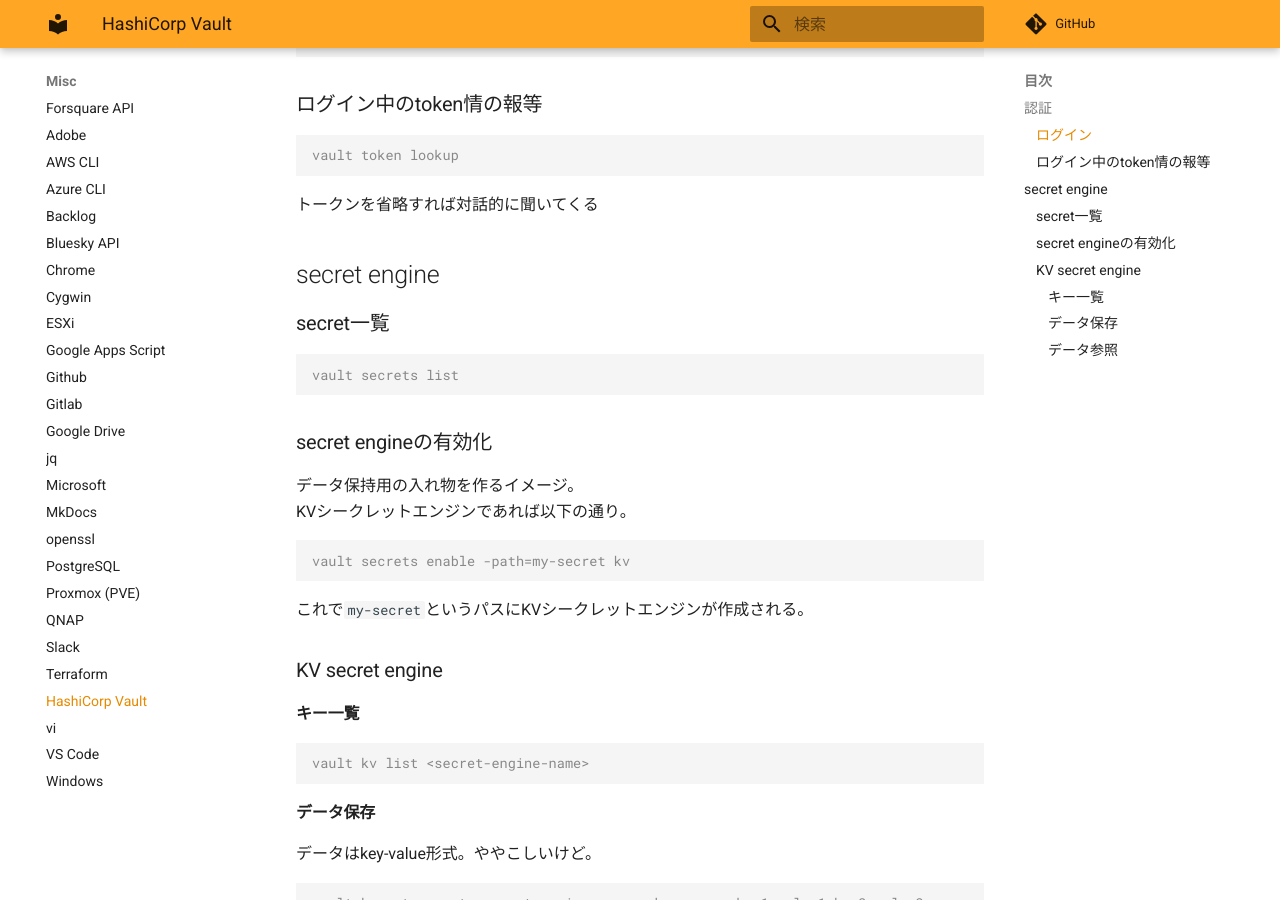
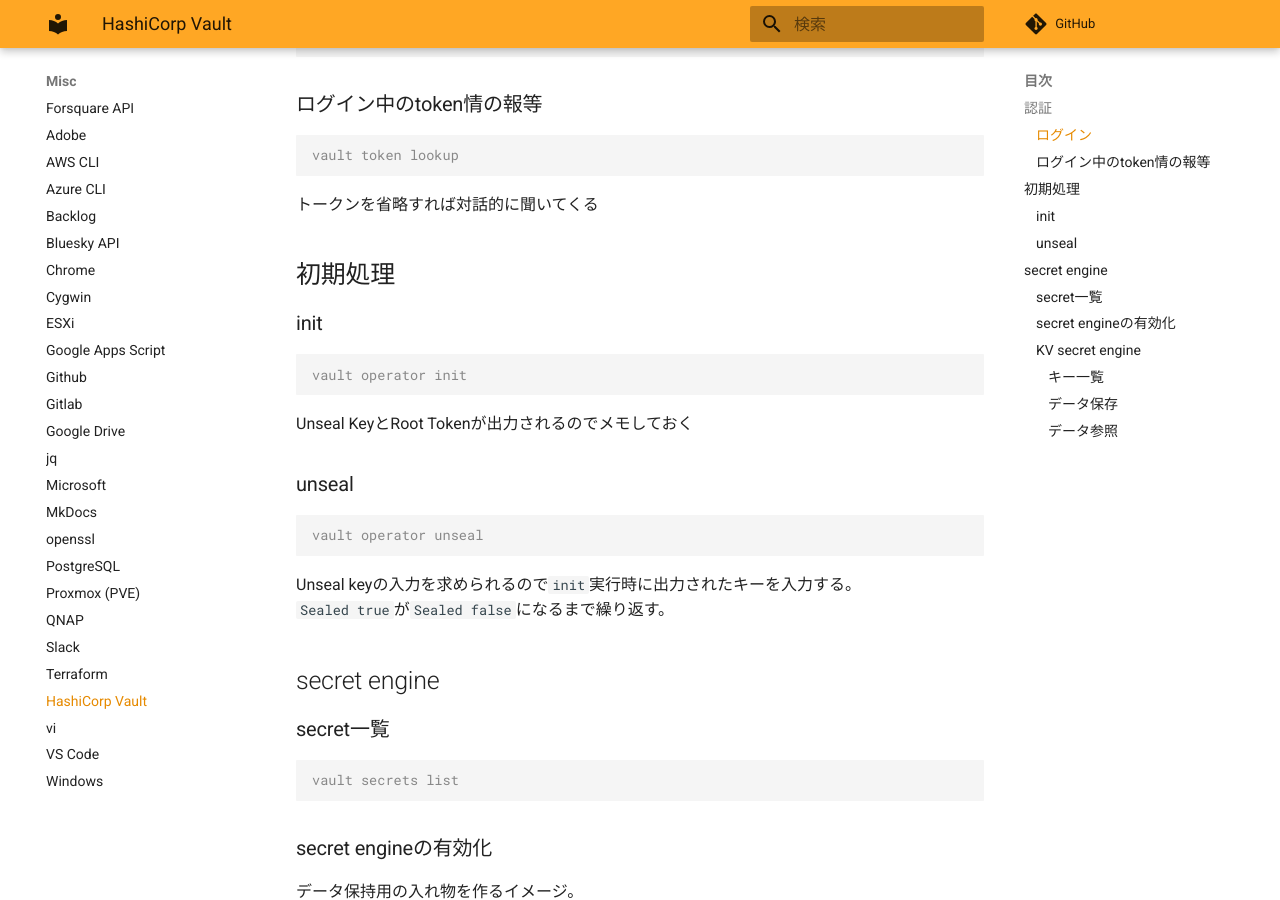
Before and after one commit to zaki-lknr/docs, an MkDocs documentation site: the page built from docs/Misc/vault.md, in a window 1280 px wide and 900 px high, scrolled down 309 px. Built offline with MkDocs 1.6.1 and Material for MkDocs 9.7.7, drawn with Linux system fonts in a browser that asks for light colours; comment, search, counter and statistics services are not loaded.

Commit message:
add: misc/vault: initとunseal

````diff
--- a/docs/Misc/vault.md
+++ b/docs/Misc/vault.md
@@ -15,6 +15,25 @@ vault token lookup
 ```
 
 トークンを省略すれば対話的に聞いてくる
+
+## 初期処理
+
+### init
+
+```console
+vault operator init
+```
+
+Unseal KeyとRoot Tokenが出力されるのでメモしておく
+
+### unseal
+
+```console
+vault operator unseal
+```
+
+Unseal keyの入力を求められるので`init`実行時に出力されたキーを入力する。
+`Sealed  true`が`Sealed  false`になるまで繰り返す。
 
 ## secret engine
 
````
